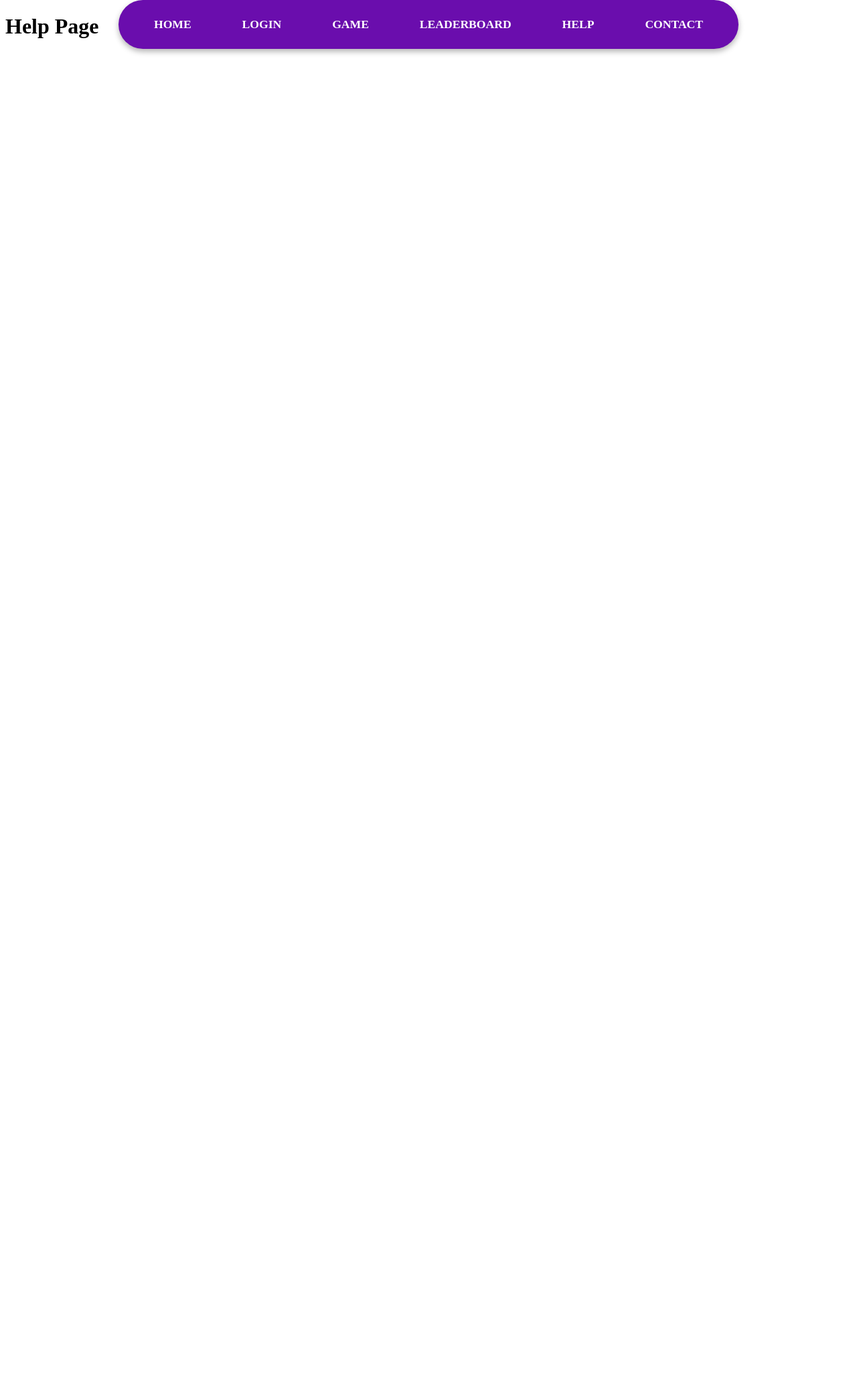
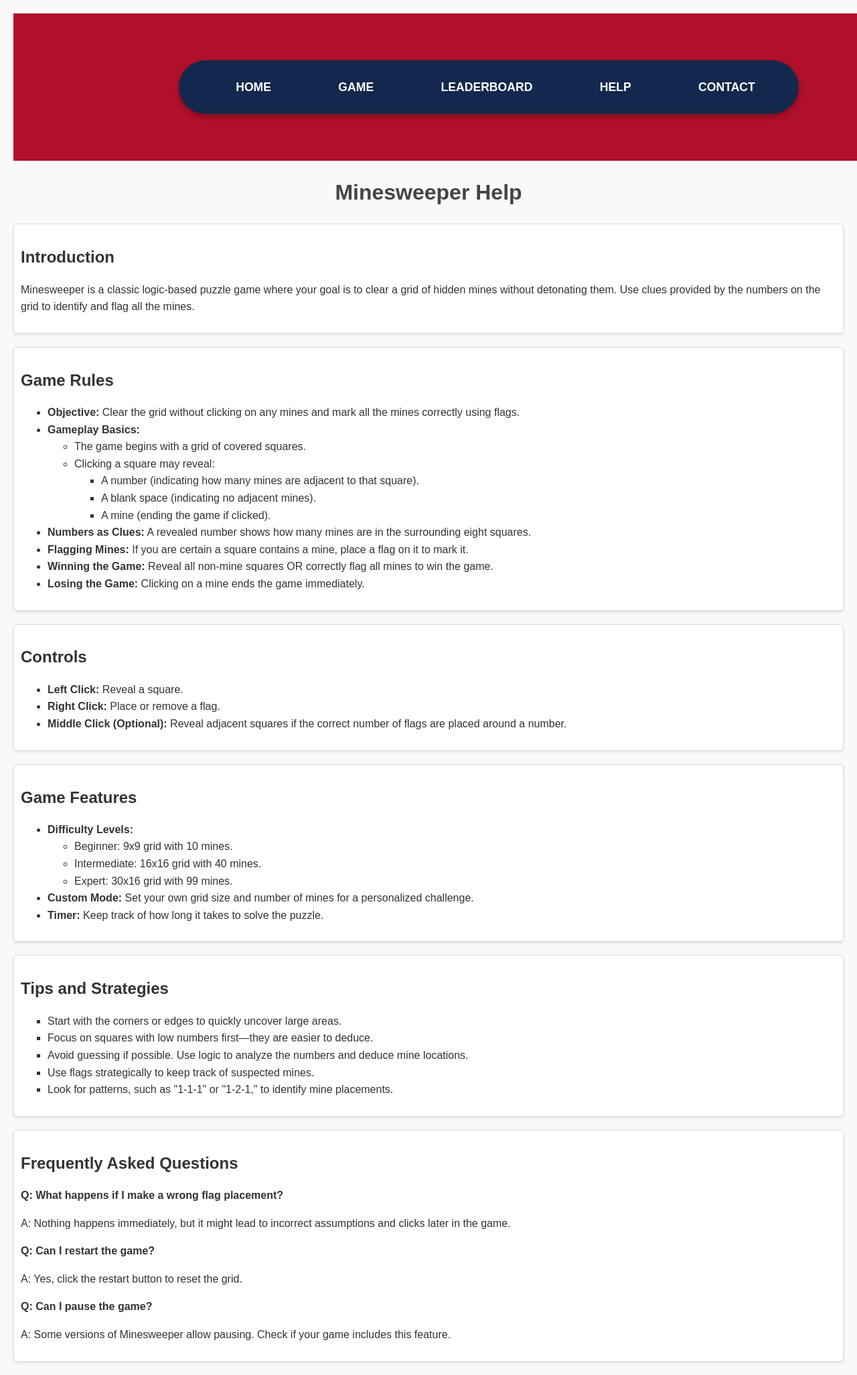
Before and after one commit to Deletenomore/minesweeper_game, a PHP site: page /help.html in a window 1280 px wide; the page is wider, and only the part inside the window is pictured. Shown: that part at 67% size. Before the commit the page ends 800 px from the top of that part, so only its background shows below. Run offline with PHP 8.4, Linux system fonts and the light colour scheme.

Commit message:
add help and change css

```diff
--- /dev/null
+++ b/CSS/help.css
@@ -0,0 +1,46 @@
+body {
+  font-family: Arial, sans-serif;
+  line-height: 1.6;
+  margin: 20px;
+  background-color: #f9f9f9;
+  color: #333;
+}
+
+h1 {
+  text-align: center;
+  color: #444;
+}
+
+h2, h3 {
+  color: #333;
+}
+
+h2.section-title {
+  font-size: 1.5em;
+  margin-bottom: 10px;
+}
+
+ul {
+  margin-left: 20px;
+  padding-left: 20px;
+}
+
+.tips ul {
+  list-style-type: square;
+}
+
+.section {
+  margin-bottom: 20px;
+  padding: 10px;
+  background: #fff;
+  border: 1px solid #ddd;
+  border-radius: 5px;
+  box-shadow: 0 2px 4px rgba(0, 0, 0, 0.1);
+}
+
+header{
+  background-color: #b1102b;
+  padding: 70px;
+  width: 100vw;
+
+}
--- a/CSS/nav.css
+++ b/CSS/nav.css
@@ -2,15 +2,14 @@
 /* General styling for the navigation bar */
 
 nav {
-  background-color: #6a0dad; /* Purple background */
+  background-color: #13284c;
   border-radius: 180px 180px 180px 180px; /* Rounded edges on the left and right */
   padding: 10px 15px;
-  position: fixed; /* Fixed positioning to keep it on screen */
+  position: static; /* Fixed positioning to keep it on screen */
   top: 0;
   width: 70%; /* Reduced width to make the bar narrower */
-  /* margin: auto; */
-  left: 50%;
-  transform: translateX(-50%); /* Shift back by half its own width */
+  margin-left: auto;
+  margin-right: auto;
   z-index: 1000; /* Ensures it stays on top of other content */
   box-shadow: 0px 4px 8px rgba(0, 0, 0, 0.3); /* Shadow for depth */
 }
@@ -38,11 +37,11 @@ nav ul li a {
 
 /* Darker hover effect for links */
 nav ul li a:hover {
-  background-color: #4e008d; /* Darker purple for hover */
+  background-color: #13284c; /* Darker purple for hover */
   color: #fff;
 }
 
 /* Active link styling */
 nav ul li a:active {
-  background-color: #3b0068; /* Even darker purple when clicked */
+  background-color: #2b3c57 /* Even darker purple when clicked */
 }
--- /dev/null
+++ b/get_username.php
@@ -0,0 +1,5 @@
+<?php
+session_start();
+header('Content-Type: application/json');
+echo json_encode(['username' => $_SESSION['username'] ?? 'Guest']);
+?>
--- a/help.html
+++ b/help.html
@@ -5,30 +5,99 @@
     <meta chearset="UTF-8">
     <meta name="viewport" content="width=device-width, initial-scale=1.0">
     <link rel="stylesheet" href="CSS/nav.css"/>
+    <link rel="stylesheet" href="CSS/help.css">
   </head>
   <body>
-    <nav>
-      <ul>
-        <li>
-          <a href="index.php">HOME</a>
-        </li>
-        <li>
-          <a href="login.php">LOGIN</a>
-        </li>
-        <li>
-          <a href="game.html">GAME</a>
-        </li>
-        <li>
-          <a href="leaderboard.html">LEADERBOARD</a>
-        </li>
-        <li>
-          <a href="help.html">HELP</a>
-        </li>
-        <li>
-          <a href="contact.html">CONTACT</a>
-        </li>
-      </ul>
-    </nav>
-    <h1>Help Page</h1>
+    <header>
+      <nav>
+        <ul>
+          <li><a href="index.php">HOME</a></li>
+          <li><a href="game.html">GAME</a></li>
+          <li><a href="leaderboard.html">LEADERBOARD</a></li>
+          <li><a href="help.html">HELP</a></li>
+          <li><a href="contact.html">CONTACT</a></li>
+        </ul>
+      </nav>
+     </header>
+
+    <h1>Minesweeper Help</h1>
+
+    <div class="section">
+        <h2 class="section-title">Introduction</h2>
+        <p>
+            Minesweeper is a classic logic-based puzzle game where your goal is to clear a grid of hidden mines without detonating them. Use clues provided by the numbers on the grid to identify and flag all the mines.
+        </p>
+    </div>
+
+    <div class="section">
+        <h2 class="section-title">Game Rules</h2>
+        <ul>
+            <li><strong>Objective:</strong> Clear the grid without clicking on any mines and mark all the mines correctly using flags.</li>
+            <li><strong>Gameplay Basics:</strong>
+                <ul>
+                    <li>The game begins with a grid of covered squares.</li>
+                    <li>Clicking a square may reveal:
+                        <ul>
+                            <li>A number (indicating how many mines are adjacent to that square).</li>
+                            <li>A blank space (indicating no adjacent mines).</li>
+                            <li>A mine (ending the game if clicked).</li>
+                        </ul>
+                    </li>
+                </ul>
+            </li>
+            <li><strong>Numbers as Clues:</strong> A revealed number shows how many mines are in the surrounding eight squares.</li>
+            <li><strong>Flagging Mines:</strong> If you are certain a square contains a mine, place a flag on it to mark it.</li>
+            <li><strong>Winning the Game:</strong> Reveal all non-mine squares OR correctly flag all mines to win the game.</li>
+            <li><strong>Losing the Game:</strong> Clicking on a mine ends the game immediately.</li>
+        </ul>
+    </div>
+
+    <div class="section">
+        <h2 class="section-title">Controls</h2>
+        <ul>
+            <li><strong>Left Click:</strong> Reveal a square.</li>
+            <li><strong>Right Click:</strong> Place or remove a flag.</li>
+            <li><strong>Middle Click (Optional):</strong> Reveal adjacent squares if the correct number of flags are placed around a number.</li>
+        </ul>
+    </div>
+
+    <div class="section">
+        <h2 class="section-title">Game Features</h2>
+        <ul>
+            <li><strong>Difficulty Levels:</strong>
+                <ul>
+                    <li>Beginner: 9x9 grid with 10 mines.</li>
+                    <li>Intermediate: 16x16 grid with 40 mines.</li>
+                    <li>Expert: 30x16 grid with 99 mines.</li>
+                </ul>
+            </li>
+            <li><strong>Custom Mode:</strong> Set your own grid size and number of mines for a personalized challenge.</li>
+            <li><strong>Timer:</strong> Keep track of how long it takes to solve the puzzle.</li>
+        </ul>
+    </div>
+
+    <div class="section tips">
+        <h2 class="section-title">Tips and Strategies</h2>
+        <ul>
+            <li>Start with the corners or edges to quickly uncover large areas.</li>
+            <li>Focus on squares with low numbers first—they are easier to deduce.</li>
+            <li>Avoid guessing if possible. Use logic to analyze the numbers and deduce mine locations.</li>
+            <li>Use flags strategically to keep track of suspected mines.</li>
+            <li>Look for patterns, such as "1-1-1" or "1-2-1," to identify mine placements.</li>
+        </ul>
+    </div>
+
+    <div class="section">
+        <h2 class="section-title">Frequently Asked Questions</h2>
+        <p><strong>Q: What happens if I make a wrong flag placement?</strong></p>
+        <p>A: Nothing happens immediately, but it might lead to incorrect assumptions and clicks later in the game.</p>
+
+        <p><strong>Q: Can I restart the game?</strong></p>
+        <p>A: Yes, click the restart button to reset the grid.</p>
+
+        <p><strong>Q: Can I pause the game?</strong></p>
+        <p>A: Some versions of Minesweeper allow pausing. Check if your game includes this feature.</p>
+    </div>
+</body>
   </body>
 </html>
--- a/mysql_config.php
+++ b/mysql_config.php
@@ -1,5 +1,5 @@
 <?php
-$db_server = "localhost";
+$db_server = "localhost:3308";
 $db_username = "minesweeper";
 $db_password = "";
 $dbname = "minesweeper_game";
```
Also changed, not shown: CSS/contact.css (+6 -12 lines), CSS/game_v2.css (+13 -6 lines), CSS/home.css (+4 -4 lines), contact.html (added, +43 -0 lines), game.html (+8 -1 lines), leaderboard.html (+12 -22 lines), images/dog.png (added), 1 other file.
